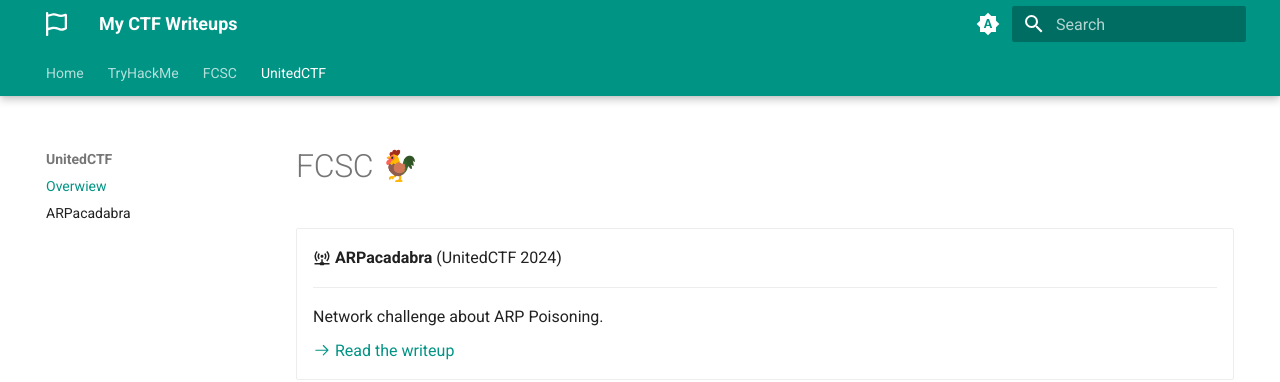
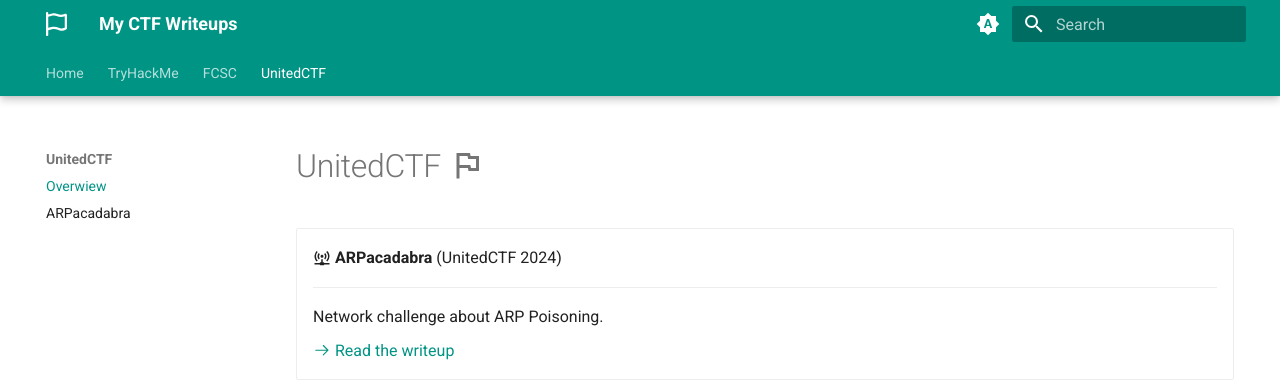
Before and after one commit to Yxene/writeups, an MkDocs documentation site: the page built from docs/unitedctf/README.md, in a window 1280 px wide. Shown: the top 382 px of the page. Built offline with MkDocs 1.6.1 and Material for MkDocs 9.7.7, drawn with Linux system fonts in a browser that asks for light colours; emoji names are drawn with the system emoji font.

Commit message:
Fix UnitedCTF overview

```diff
--- a/docs/unitedctf/README.md
+++ b/docs/unitedctf/README.md
@@ -3,7 +3,7 @@
   - toc
 ---
 
-# FCSC :rooster:
+# UnitedCTF :material-flag-outline:
 
 <div class="grid cards" markdown>
 
```
